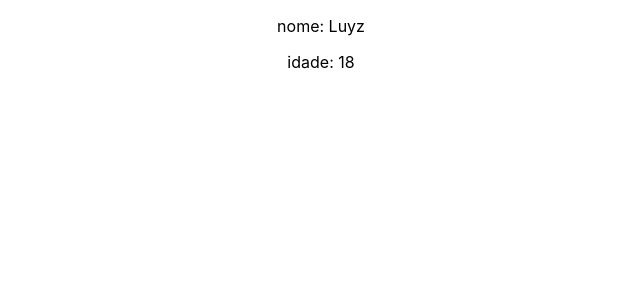
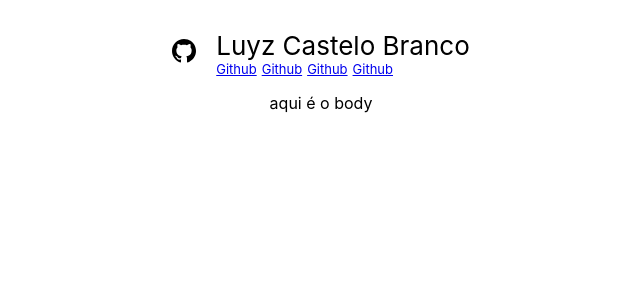
Before and after one commit to Luyz-Castelo/portfolio, a React (Create React App) app: page / in a window 1280 px wide. Shown: the top 300 px of the page, without its empty margins (319-959 px from the left). Built offline with nearby package versions, Linux system fonts and the light colour scheme.

Commit message:
Creation of basic Header

```diff
--- a/src/App.css
+++ b/src/App.css
@@ -1,16 +1,19 @@
+html {
+  height: 100%
+}
+
 .App {
+  padding: 30px;
   text-align: center;
 }
 
 .App-header {
-  background-color: #282c34;
-  min-height: 100vh;
   display: flex;
-  flex-direction: column;
+  flex-direction: row;
   align-items: center;
   justify-content: center;
+  gap: 20px;
   font-size: calc(10px + 2vmin);
-  color: white;
 }
 
 .App-link {
--- a/src/App.tsx
+++ b/src/App.tsx
@@ -1,16 +1,14 @@
-import React from 'react';
-import Pessoa from './components/Pessoa';
 import './App.css';
+import Header from './components/Header/Header';
 
 function App() {
-  const pessoa = {
-    nome: 'Luyz',
-    idade: 18
-  };
-
   return (
     <div className="App">
-      <Pessoa nome={pessoa.nome} idade={pessoa.idade}/>
+      <Header className='App-header' />
+
+      <div>
+        <p>aqui é o body</p>
+      </div>
     </div>
   );
 }
--- /dev/null
+++ b/src/components/Header/Header.module.css
@@ -0,0 +1,11 @@
+.pages {
+  display: flex;
+  flex-wrap: nowrap;
+  flex-direction: row;
+  gap: 5px;
+  font-size: calc(5px + 1vmin);
+}
+
+.pages Link {
+  color: #61dafb;
+}
--- /dev/null
+++ b/src/components/Header/Header.tsx
@@ -0,0 +1,25 @@
+import GithubIcon from '../Icons/GithubIcon/GithubIcon'
+import style from './Header.module.css'
+import Link from '../Link/Link'
+
+const Header = ({className}: any) => {
+
+  return (
+    <div className={className}>
+      <a href='https://github.com/Luyz-Castelo' target='blank'>
+        <GithubIcon />
+      </a>
+      <div>
+        Luyz Castelo Branco
+        <div className={style.pages}>
+          <Link link='https://github.com/Luyz-Castelo' text='Github' />
+          <Link link='https://github.com/Luyz-Castelo' text='Github' />
+          <Link link='https://github.com/Luyz-Castelo' text='Github' />
+          <Link link='https://github.com/Luyz-Castelo' text='Github' />
+        </div>
+      </div>
+    </div>
+  );
+}
+
+export default Header
--- /dev/null
+++ b/src/components/Icons/GithubIcon/GithubIcon.tsx
@@ -0,0 +1,11 @@
+const GithubIcon = ({
+  width = '24',
+  height = '24',
+}: any) => {
+
+  return (
+    <svg xmlns="http://www.w3.org/2000/svg" width={width} height={height} viewBox={`0 0 ${width} ${height}`}><path d="M12 0c-6.626 0-12 5.373-12 12 0 5.302 3.438 9.8 8.207 11.387.599.111.793-.261.793-.577v-2.234c-3.338.726-4.033-1.416-4.033-1.416-.546-1.387-1.333-1.756-1.333-1.756-1.089-.745.083-.729.083-.729 1.205.084 1.839 1.237 1.839 1.237 1.07 1.834 2.807 1.304 3.492.997.107-.775.418-1.305.762-1.604-2.665-.305-5.467-1.334-5.467-5.931 0-1.311.469-2.381 1.236-3.221-.124-.303-.535-1.524.117-3.176 0 0 1.008-.322 3.301 1.23.957-.266 1.983-.399 3.003-.404 1.02.005 2.047.138 3.006.404 2.291-1.552 3.297-1.23 3.297-1.23.653 1.653.242 2.874.118 3.176.77.84 1.235 1.911 1.235 3.221 0 4.609-2.807 5.624-5.479 5.921.43.372.823 1.102.823 2.222v3.293c0 .319.192.694.801.576 4.765-1.589 8.199-6.086 8.199-11.386 0-6.627-5.373-12-12-12z"/></svg>
+  );
+}
+
+export default GithubIcon
--- /dev/null
+++ b/src/components/Link/Link.tsx
@@ -0,0 +1,9 @@
+const Link = ({link, text}: any) => {
+  return (
+    <a href={link}>
+      {text}
+    </a>
+  );
+}
+
+export default Link
--- a/src/components/Pessoa.tsx
+++ /dev/null
@@ -1,10 +0,0 @@
-function Pessoa({nome, idade}: any) {
-    return (
-        <div>
-            <p>nome: {nome}</p>
-            <p>idade: {idade}</p>
-        </div>
-    );
-}
-
-export default Pessoa
```
